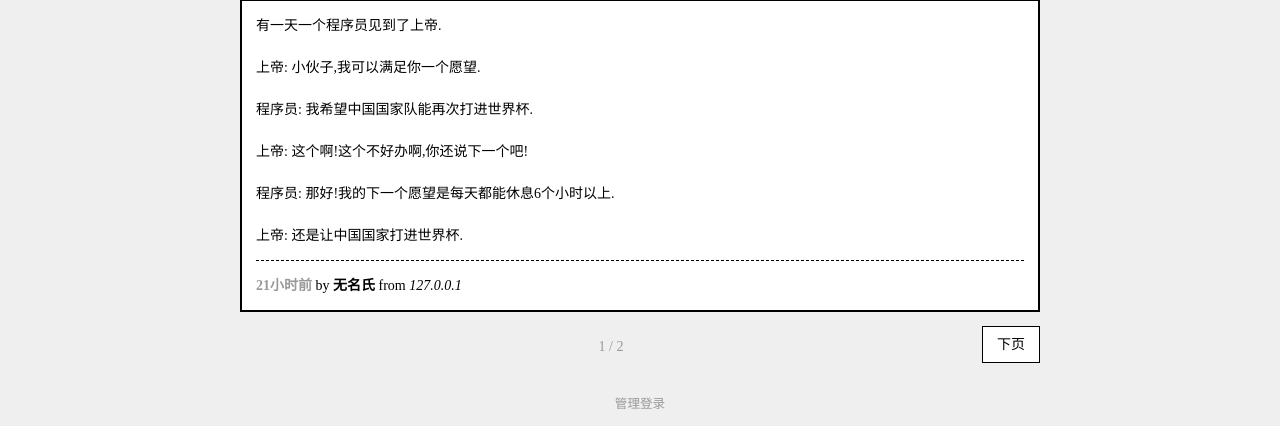
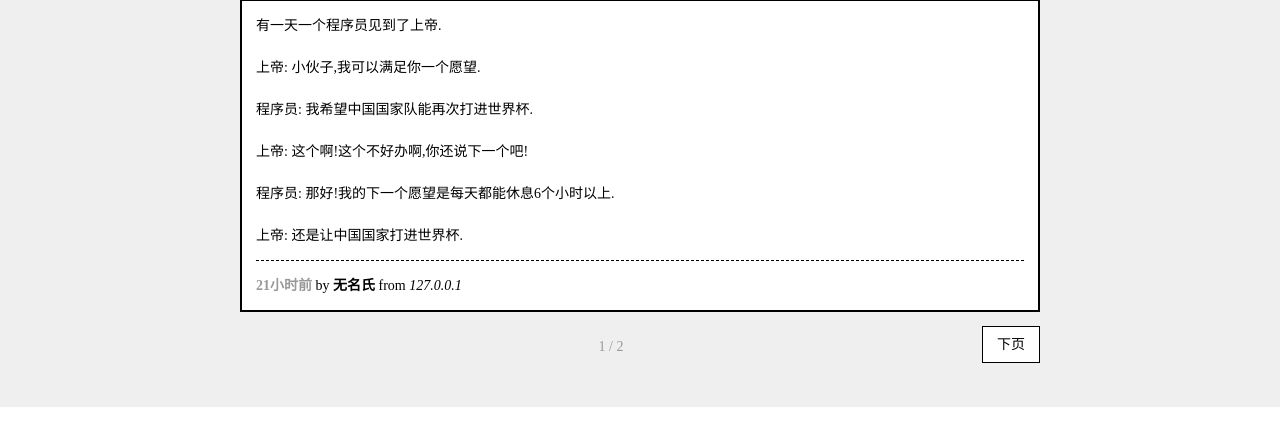
Before and after one commit to zzxworld/guestbook, a PHP site: page / in a window 1280 px wide. Shown: the part 1297-1723 px from the top of the page. Run offline with PHP 8.4, Linux system fonts and the light colour scheme; data comes from the database, SQL or seed files in the repository; data that the repository does not hold is empty.

Commit message:
删除旧的登录验证入口。

```diff
--- a/view.layout.bottom.php
+++ b/view.layout.bottom.php
@@ -2,11 +2,6 @@
 defined('VERSION') or die('deny access');
 ?>
 	<footer id="page-bottom">
-		<?php if (adminIsLogin()) { ?>
-		<a href="<?php echo url(['action'=>'logout']) ?>">退出管理</a>
-		<?php } else { ?>
-		<a href="<?php echo url(['action'=>'login']) ?>">管理登录</a>
-		<?php } ?>
 	</footer>
 </body>
 </html>
```
